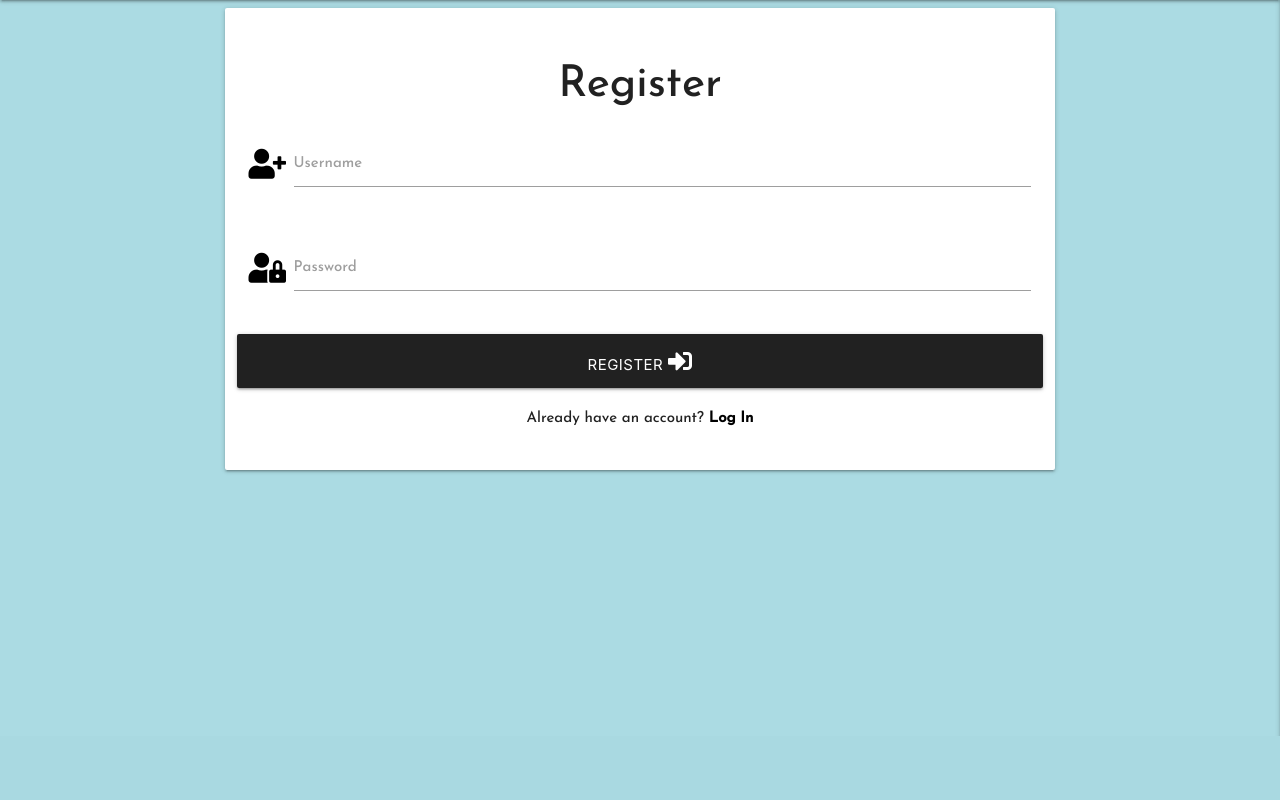
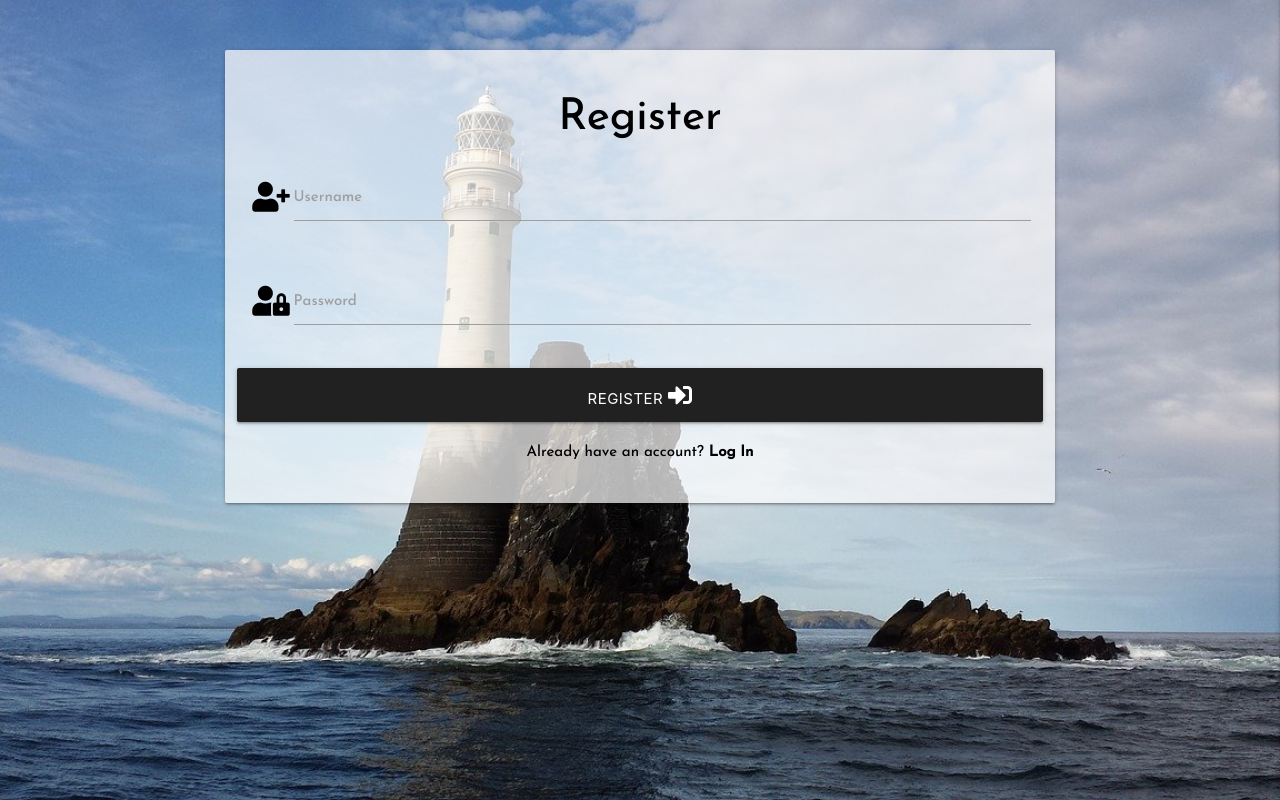
Before and after one commit to d-mcalpin/IrelandRecommends, a Flask app: page /register in a window 1280 px wide. Shown: the part 64-864 px from the top of the page. Before the commit the page ends 800 px from the top, so only its background shows below. Run offline with Flask 2, Linux system fonts and the light colour scheme; some libraries are stand-ins or nearby versions.

Commit message:
Added background image to register page

```diff
--- a/static/css/style.css
+++ b/static/css/style.css
@@ -100,8 +100,21 @@ strong {
 	color: black;
 }
 
-.login-background .card-panel {
+.card-panel {
     background: rgba(255, 255, 255, 0.7);
 	padding-top: 15px;
 	margin-top: 50px;
 }
+
+.register-background {
+    text-align: center;
+	height: 100vh;
+	background-image: url(../images/fastnet.jpg);
+	background-size: cover;
+	-webkit-background-size: cover;
+	-moz-background-size: cover;
+	-o-background-size: cover;
+	background-repeat: no-repeat;
+	background-position: 50% 50%;
+	color: black;
+}
--- a/templates/register.html
+++ b/templates/register.html
@@ -1,5 +1,6 @@
 {% extends "base.html" %}
 {% block content %}
+<div class="register-background">
 <div class="row">
    <form class="col s12 m8 offset-m2" method="POST" action="{{ url_for('register') }}">
       <div class="card-panel ">
@@ -34,4 +35,5 @@
       </div>
    </form>
 </div>
+</div>
 {% endblock %}
```
Also changed, not shown: static/images/fastnet.jpg (added).
